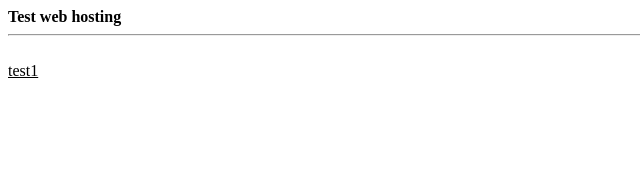
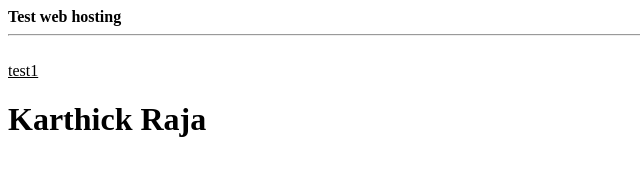
Before and after one commit to KarthickRajaBaskaran/Tracker, a plain HTML site: page index.html in a window 1280 px wide. Shown: the whole page, without its empty margins (0-640 px from the left). Drawn offline with Linux system fonts and the light colour scheme.

Commit message:
Update index.html

```diff
--- a/index.html
+++ b/index.html
@@ -1,3 +1,4 @@
 <B>Test web hosting</B>
 <hr><br/>
 <U>test1</U>
+<h1>Karthick Raja</h1>
```
